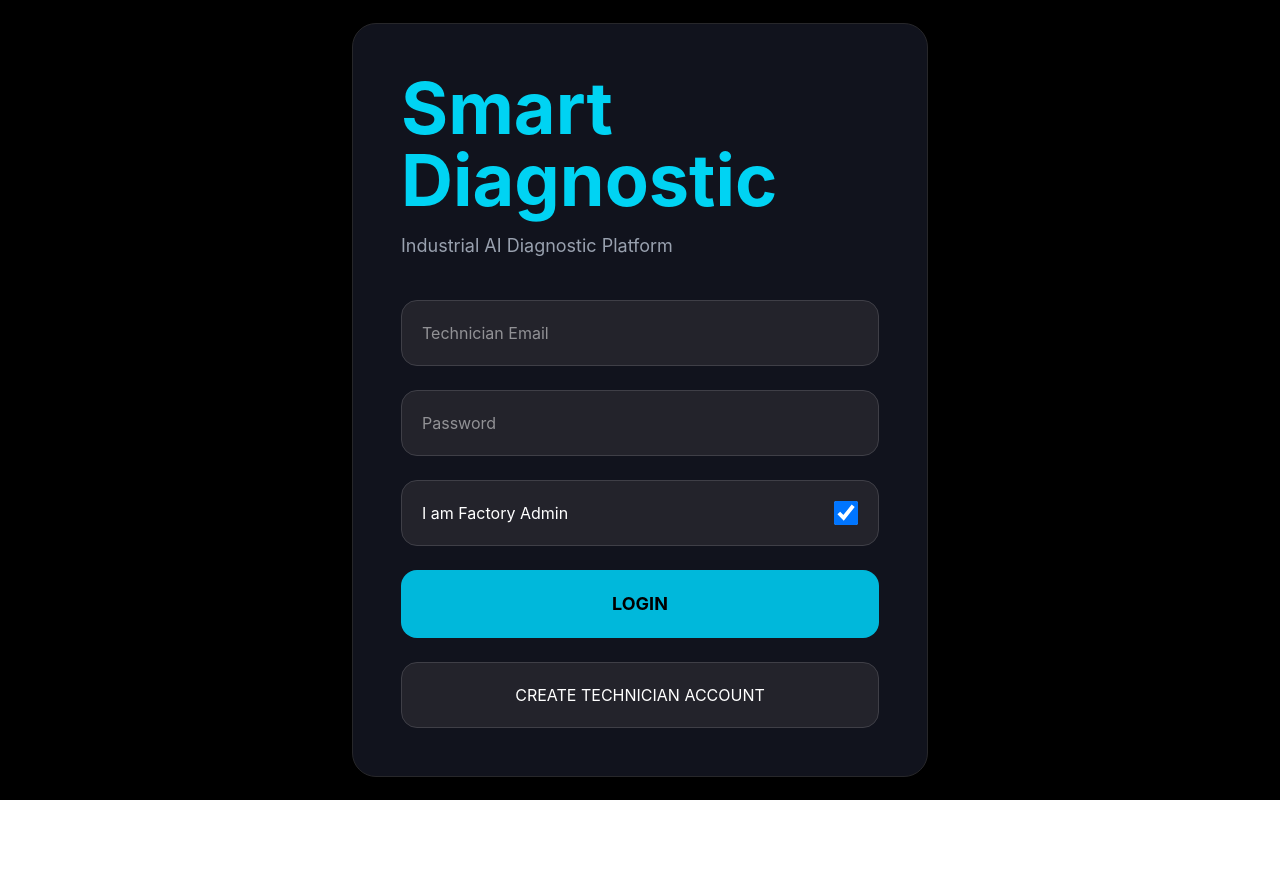
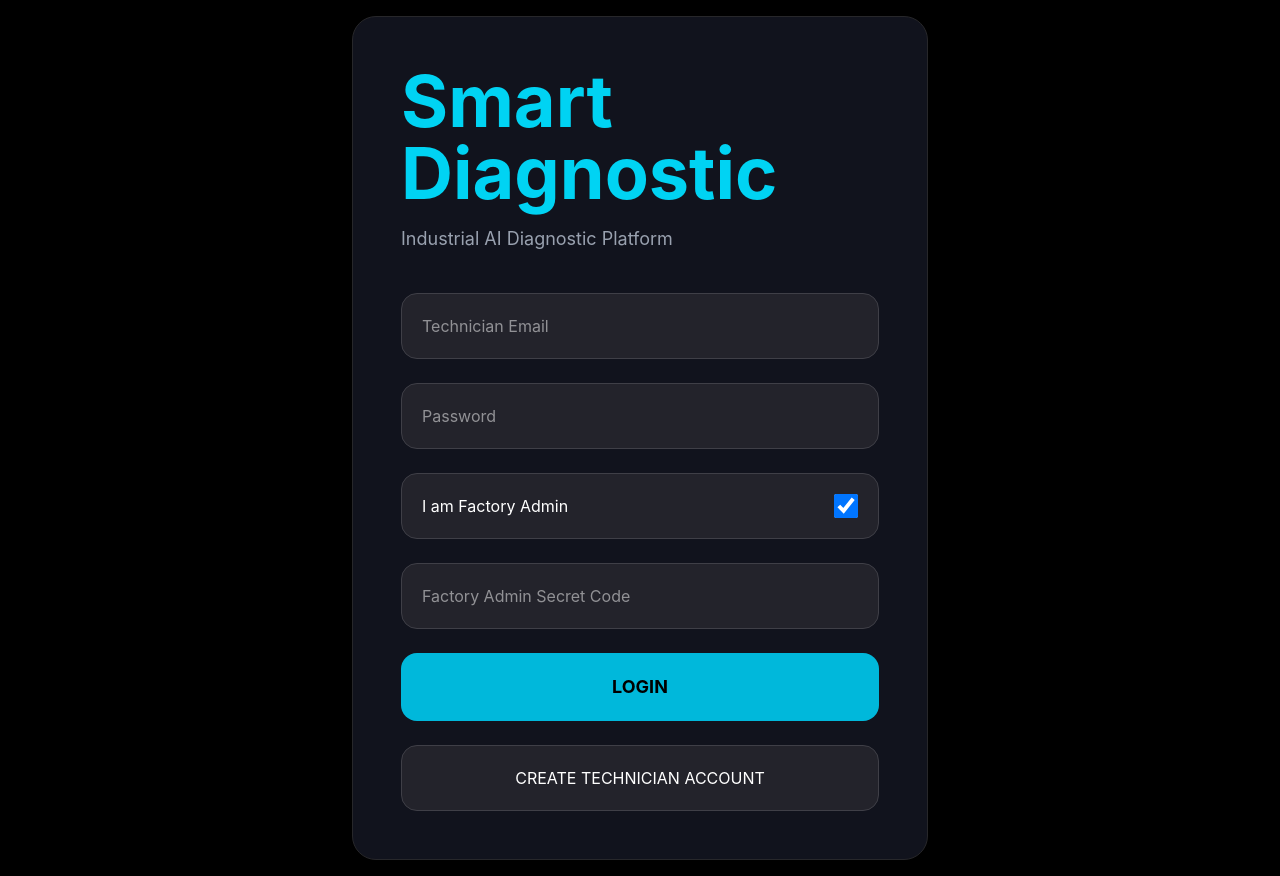
Before and after one commit to israa503/smart-diagnostic-platform, a React (Vite) app in the folder diagnostic-platform/: page / in a window 1280 px wide. Both pictures are taken after a click on the checkbox 846 px from the left and 513 px from the top of the page. Before the commit the page ends 800 px from the top, so only its background shows below. Built offline with nearby package versions, Linux system fonts and the light colour scheme.

Commit message:
secured admin login

```diff
--- a/diagnostic-platform/src/pages/Login.jsx
+++ b/diagnostic-platform/src/pages/Login.jsx
@@ -8,8 +8,9 @@ export default function Login() {
   const navigate = useNavigate();
 
   const language =
-    localStorage.getItem('language')
-    || 'en';
+    localStorage.getItem(
+      'language'
+    ) || 'en';
 
 
   const translations = {
@@ -31,14 +32,17 @@ export default function Login() {
       admin:
         'I am Factory Admin',
 
+      adminCode:
+        'Factory Admin Secret Code',
+
+      wrongCode:
+        'Wrong admin secret code',
+
       login:
         'LOGIN',
 
       create:
         'CREATE TECHNICIAN ACCOUNT',
-
-      success:
-        'Login successful',
 
       error:
         'Invalid email or password'
@@ -62,14 +66,17 @@ export default function Login() {
       admin:
         'Je suis Admin Usine',
 
+      adminCode:
+        'Code Secret Admin',
+
+      wrongCode:
+        'Code admin incorrect',
+
       login:
         'CONNEXION',
 
       create:
         'CRÉER COMPTE TECHNICIEN',
-
-      success:
-        'Connexion réussie',
 
       error:
         'Email ou mot de passe invalide'
@@ -93,14 +100,17 @@ export default function Login() {
       admin:
         'أنا مدير المصنع',
 
+      adminCode:
+        'الرمز السري للمدير',
+
+      wrongCode:
+        'رمز المدير غير صحيح',
+
       login:
         'تسجيل الدخول',
 
       create:
         'إنشاء حساب فني',
-
-      success:
-        'تم تسجيل الدخول',
 
       error:
         'البريد أو كلمة المرور خاطئة'
@@ -109,7 +119,8 @@ export default function Login() {
   };
 
 
-  const t = translations[language];
+  const t =
+    translations[language];
 
 
   const [email, setEmail] =
@@ -121,26 +132,47 @@ export default function Login() {
   const [isAdmin, setIsAdmin] =
     useState(false);
 
+  const [adminSecret,
+    setAdminSecret] =
+    useState('');
 
-  const handleLogin = async () => {
+
+  const handleLogin =
+    async () => {
 
     try {
 
       await signInWithEmailAndPassword(
+
         auth,
         email.trim(),
         password
+
       );
 
 
       if (isAdmin) {
+
+        if (
+          adminSecret !== '1234'
+        ) {
+
+          alert(
+            t.wrongCode
+          );
+
+          return;
+        }
+
 
         localStorage.setItem(
           'isFactoryAdmin',
           'true'
         );
 
-        navigate('/factory-admin');
+        navigate(
+          '/factory-admin'
+        );
 
       } else {
 
@@ -194,7 +226,6 @@ export default function Login() {
               )
             }
             placeholder={t.email}
-            autoComplete="email"
             className="w-full bg-[#23232b] text-white p-5 rounded-2xl outline-none border border-zinc-700"
           />
 
@@ -208,7 +239,6 @@ export default function Login() {
               )
             }
             placeholder={t.password}
-            autoComplete="current-password"
             className="w-full bg-[#23232b] text-white p-5 rounded-2xl outline-none border border-zinc-700"
           />
 
@@ -229,6 +259,23 @@ export default function Login() {
             />
 
           </div>
+
+
+          {isAdmin && (
+
+            <input
+              type="password"
+              value={adminSecret}
+              onChange={(e) =>
+                setAdminSecret(
+                  e.target.value
+                )
+              }
+              placeholder={t.adminCode}
+              className="w-full bg-[#23232b] text-white p-5 rounded-2xl outline-none border border-zinc-700"
+            />
+
+          )}
 
 
           <button
@@ -255,6 +302,5 @@ export default function Login() {
       </div>
 
     </div>
-
   );
 }
```
